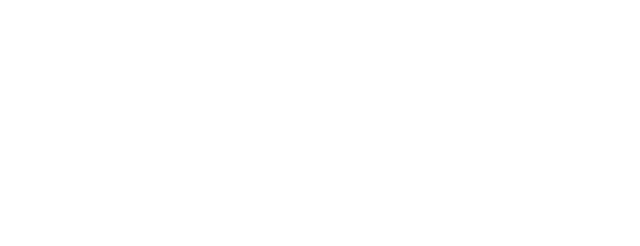
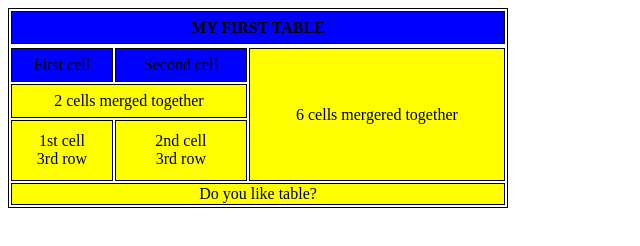
Before and after one commit to nabokolera/Task3, a plain HTML site: page index.html in a window 1280 px wide. Shown: the whole page, without its empty margins (0-640 px from the left). Drawn offline with Linux system fonts and the light colour scheme.

Commit message:
Update index.html

```diff
--- a/index.html
+++ b/index.html
@@ -4,9 +4,37 @@
     <meta charset="UTF-8">
     <meta http-equiv="X-UA-Compatible" content="IE=edge">
     <meta name="viewport" content="width=device-width, initial-scale=1.0">
-    <title>Document</title>
+    <title>Table</title>
 </head>
 <body>
-
+ <table border="1" bordercolor="black" width="500" height="200"
+    <thead>
+    <tr>
+         <th colspan="4" bgcolor="blue"> MY FIRST TABLE </th>
+    </tr>
+    </thead>
+    <tbody>
+    <tr>
+        <colgroup>
+        <col span="3" style="background-color:yellow">
+        </colgroup>
+        <td bgcolor="blue"><center>First cell</center></td>
+        <td bgcolor="blue"><center>Second cell</center></td>
+        <td colspan="2" rowspan="3"><center>6 cells mergered together</center></td>
+    </tr>
+    <tr>
+        <td colspan="2"><center>2 cells merged together</center> </td>
+    </tr>
+    <tr>
+        <td><center>1st cell<br>3rd row</center></td>
+        <td><center>2nd cell<br>3rd row</center></td>
+    </tr>
+    </tbody>
+    <tfoot>
+    <tr>
+        <td colspan="4"><center>Do you like table?</center></td>
+    </tr>
+    </tfoot>
+ </table>
 </body>
 </html>
```
